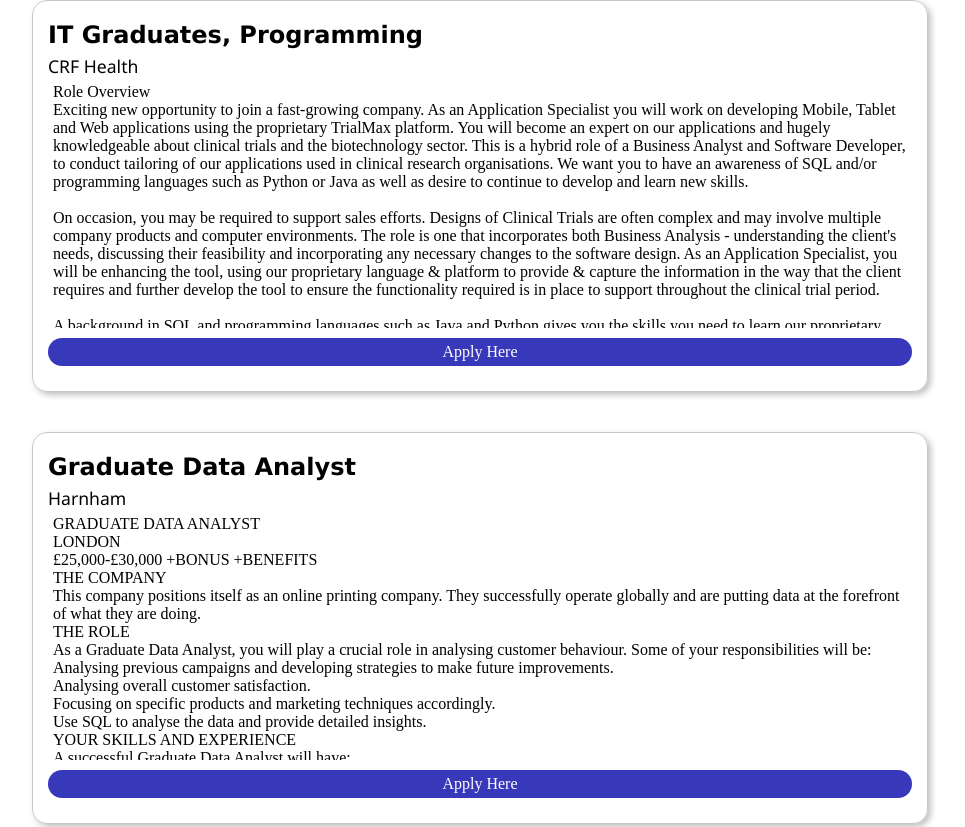
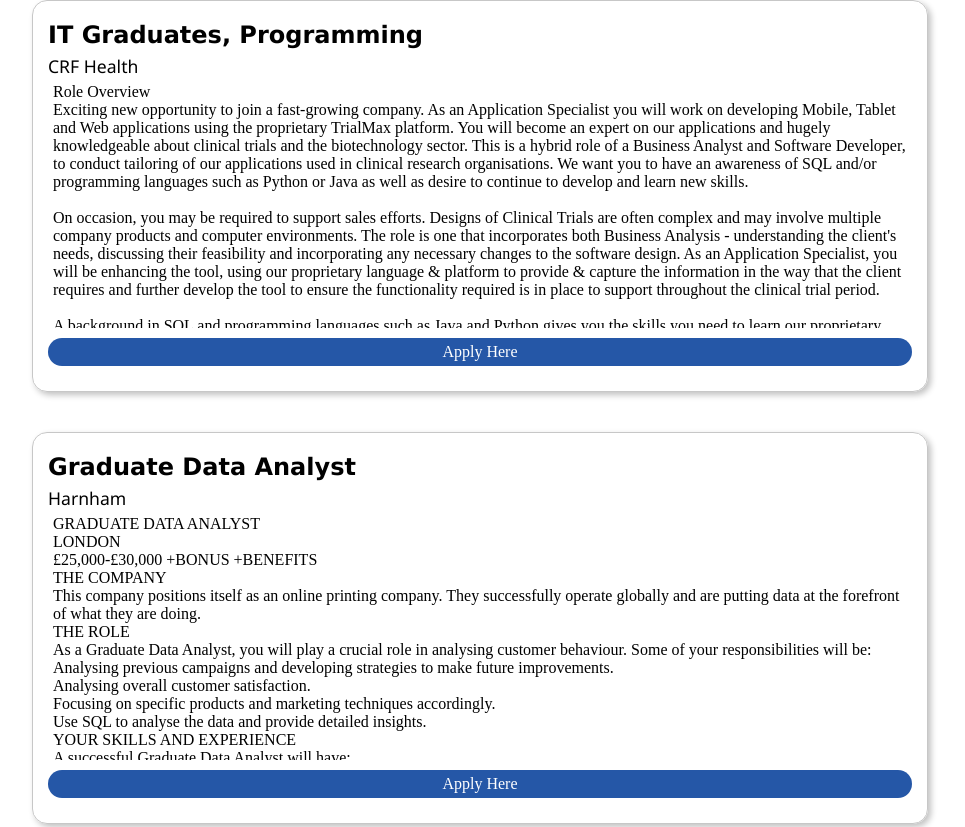
Before and after one commit to Paladoriom/Paladoriom, a plain HTML site: page Paladoriom_website - Copy/experiment.html in a window 1280 px wide. Shown: the top 827 px of the page, without its empty margins (160-1125 px from the left). Drawn offline with Linux system fonts and the light colour scheme.

Commit message:
style.css

```diff
--- a/Paladoriom_website - Copy/style.css
+++ b/Paladoriom_website - Copy/style.css
@@ -52,7 +52,7 @@ h1 {
   display: block;
   text-decoration: none;
   color: white;
-  background-color: rgb(56, 56, 187);
+  background-color: rgb(37, 87, 167);
   padding: 5px 10px;
   margin: 10px 0;
   text-align: center;
```
